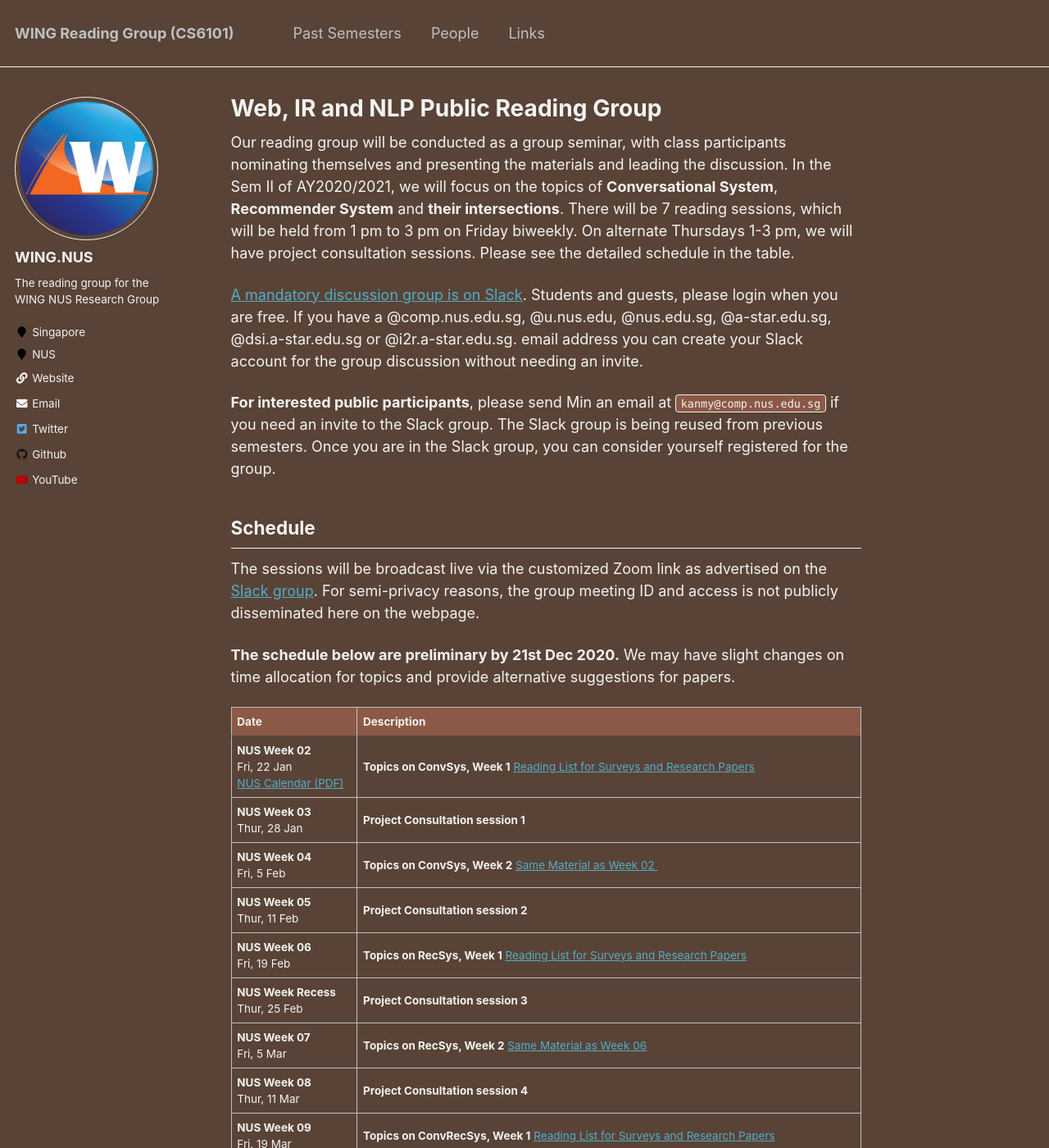
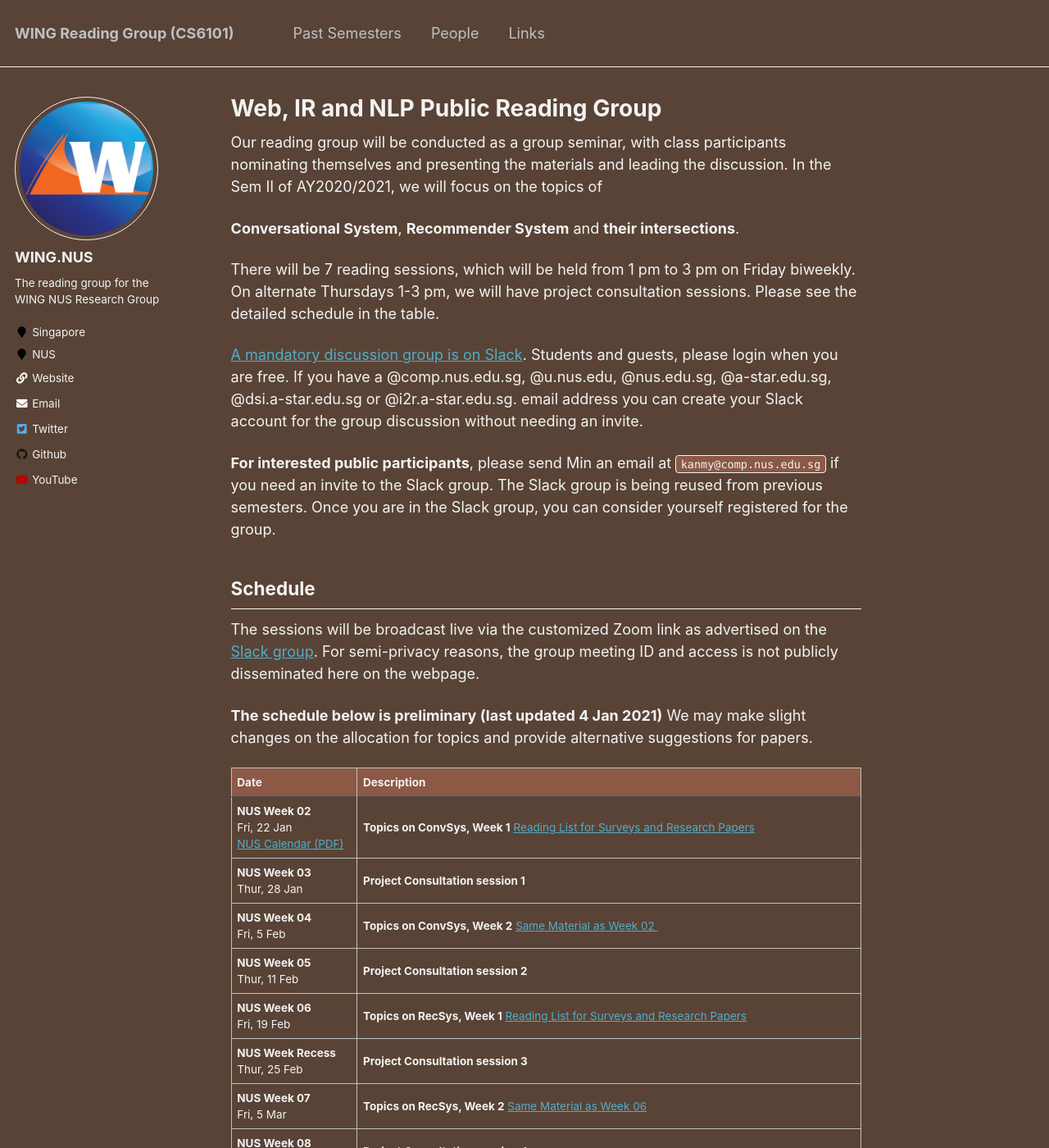
Before and after one commit to WING-NUS/cs6101, a Jekyll site: the page built from _pages/about.md, in a window 1280 px wide and 1400 px high. Shown: the whole window at 82% size. Built offline with Jekyll 4.4.1, drawn with Linux system fonts in a browser that asks for light colours; some of the changed text lies outside the part shown.

Commit message:
Update about.md
Fix small disfluncies.

```diff
--- a/_pages/about.md
+++ b/_pages/about.md
@@ -7,7 +7,11 @@ redirect_from:
   - /about.html
 ---
 Our reading group will be conducted as a group seminar, with class participants nominating themselves and presenting the materials and leading the discussion.
-In the Sem II of AY2020/2021, we will focus on the topics of **Conversational System**, **Recommender System** and **their intersections**.  There will be 7 reading sessions, which will be held from 1 pm to 3 pm on Friday biweekly. On alternate Thursdays 1-3 pm, we will have project consultation sessions. Please see the detailed schedule in the table.
+In the Sem II of AY2020/2021, we will focus on the topics of
+
+**Conversational System**, **Recommender System** and **their intersections**.
+
+There will be 7 reading sessions, which will be held from 1 pm to 3 pm on Friday biweekly. On alternate Thursdays 1-3 pm, we will have project consultation sessions. Please see the detailed schedule in the table.
 
 <a href="http://cs6101.slack.com/">A mandatory discussion group is on Slack</a>. Students and guests, please login when you are free. If you have a @comp.nus.edu.sg, @u.nus.edu, @nus.edu.sg, @a-star.edu.sg, @dsi.a-star.edu.sg or @i2r.a-star.edu.sg. email address you can create your Slack account for the group discussion without needing an invite.
 
@@ -17,7 +21,7 @@ In the Sem II of AY2020/2021, we will focus on the topics of **Conversational Sy
 
 The sessions will be broadcast live via the customized Zoom link as advertised on the [Slack group](http://cs6101.slack.com).  For semi-privacy reasons, the group meeting ID and access is not publicly disseminated here on the webpage.
 
-**The schedule below are preliminary by 21st Dec 2020.** We may have slight changes on time allocation for topics and provide alternative suggestions for papers.
+**The schedule below is preliminary (last updated 4 Jan 2021)** We may make slight changes on the allocation for topics and provide alternative suggestions for papers.
 
 <table class="table table-striped">
 <thead class="thead-inverse"><tr><th>Date</th><th width="80%">Description</th></tr></thead>
@@ -157,8 +161,8 @@ The sessions will be broadcast live via the customized Zoom link as advertised o
 
 ## Organizers {#org}
 
-This version of CS6101 is jointly run by [WING@NUS](http://wing.comp.nus.edu.sg/) and [Lab of Data Science @ USTC](http://data-science.ustc.edu.cn/), the latter one is led by our WING alumnus [Xiangnan He](http://staff.ustc.edu.cn/~hexn/).
+This version of CS6101 is jointly run by [WING@NUS](http://wing.comp.nus.edu.sg/) and [Lab of Data Science @ USTC](http://data-science.ustc.edu.cn/), the latter one is led by Dr [Xiangnan He](http://staff.ustc.edu.cn/~hexn/).
 
-Current organizer team includes following members (alphabetical order):
+The current organisation team includes following members (alphabetical order):
 
 [Jiawei Chen@USTC](https://jiawei-chen.github.io/), [Chongming Gao@USTC](https://chongminggao.me/), [Xiangnan He@USTC](http://staff.ustc.edu.cn/~hexn/), [Hengchang Hu@NUS](http://holdenhu.cn/), [Saurabh Jain@NUS](https://www.linkedin.com/in/100rabhj), [Min-Yen Kan@NUS](https://www.comp.nus.edu.sg/~kanmy/), Xu Lin@NUS, [Xinyuan Lu@NUS](https://www.linkedin.com/in/xinyuan-lu-34762585/?originalSubdomain=sg), [Yisong Miao@NUS](https://yisong.me/)
```
